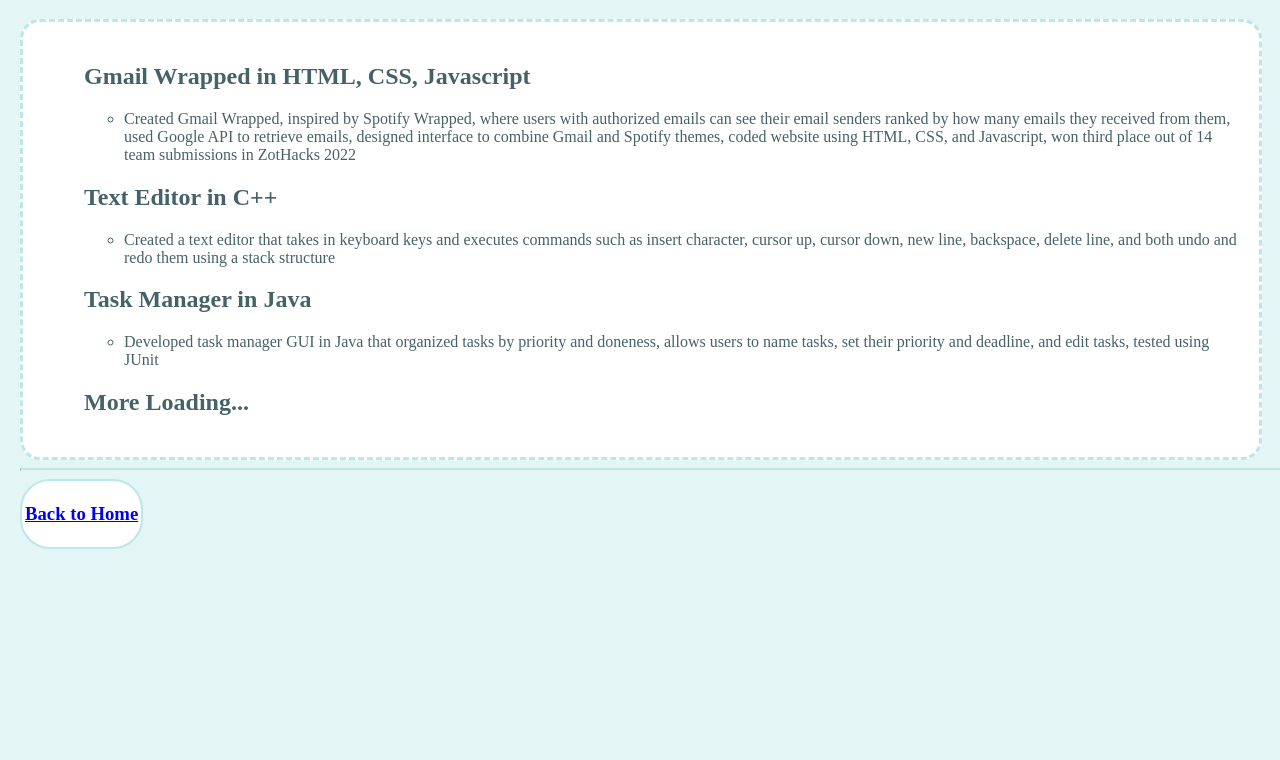
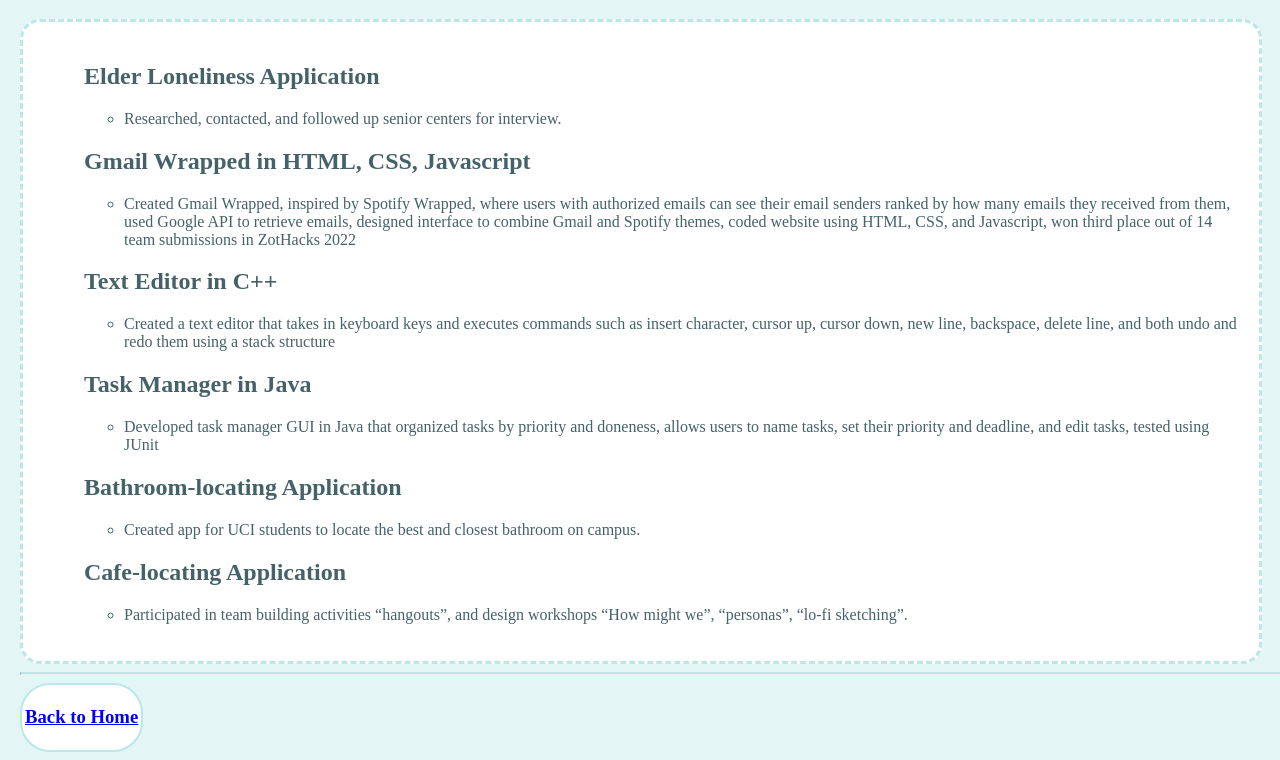
Before and after one commit to ljlei/Personal-Portfolio, a plain HTML site: page projects.html in a window 1280 px wide. Shown: the part 61-821 px from the top of the page. Drawn offline with Linux system fonts and the light colour scheme.

Commit message:
Update projects.html
- added "elder loneliness", "cafe-locating", and "bathroom locating" projects

```diff
--- a/projects.html
+++ b/projects.html
@@ -13,7 +13,15 @@
     <tr>
         <td>
             <ul id="projectslist">
-                <li>
+              <li>
+                  <h2>Elder Loneliness Application</h2>
+                  <ul>
+                    <li>
+                      Researched, contacted, and followed up senior centers for interview.
+                    </li>
+                  </ul>
+                </li>
+              <li>
                     <h2>
                         Gmail Wrapped in HTML, CSS, Javascript
                     </h2>
@@ -54,7 +62,20 @@
                     </ul>
                 </li>
                 <li>
-                    <h2>More Loading...</h2>
+                    <h2>Bathroom-locating Application</h2>
+                  <ul>
+                    <li>
+                      Created app for UCI students to locate the best and closest bathroom on campus.
+                    </li>
+                  </ul>
+                </li>
+                <li>
+                  <h2>Cafe-locating Application</h2>
+                  <ul>
+                    <li>
+                      Participated in team building activities “hangouts”, and design workshops “How might we”, “personas”, “lo-fi sketching”.
+                    </li>
+                  </ul>
                 </li>
             </ul>
         </td>
```
